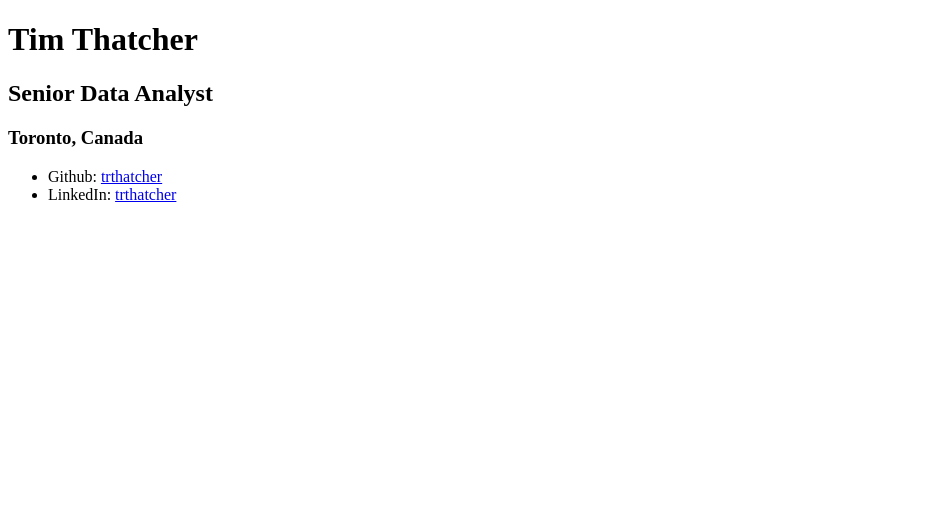
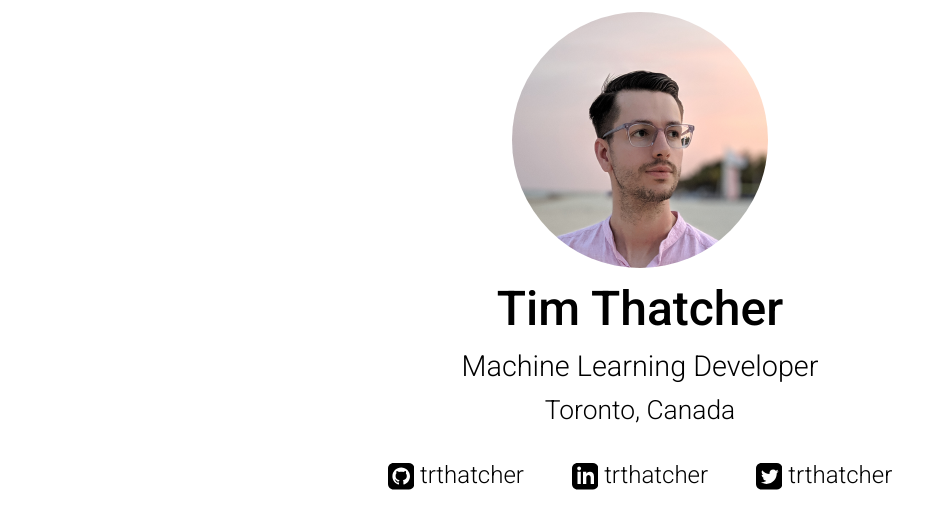
Before and after one commit to trthatcher/trthatcher.github.io, a plain HTML site: page index.html in a window 1280 px wide. Shown: the whole page, without its empty margins (0-947 px from the left). Drawn offline with Linux system fonts and the light colour scheme.

Commit message:
Update page design, add social media links + logos and add profile picture

```diff
--- a/index.html
+++ b/index.html
@@ -3,21 +3,101 @@
     <head>
     <meta charset="UTF-8">
     <meta name="viewport" content="width=device-width,initial-scale=1">
-    <title>Tim Thatcher - Senior Data Analyst</title>
+    <title>Tim Thatcher - Machine Learning Developer</title>
     <meta name="author" content="Tim Thatcher">
     <meta name="description" content="Homepage of Tim Thatcher">
-    <meta name="keywords" content="data,machine learning,data analyst,tim,thatcher">
+    <meta name="keywords" content="data,machine learning,developer,tim,thatcher">
     <style type="text/css">
+        html, body, main, nav, h1, h2, h3, ul, li {
+            margin: 0;
+            padding: 0;
+            font-size: 100%;
+            font-weight: inherit;
+        }
 
+        html {
+            font: 300 24px "Roboto", sans-serif;
+            text-align: center;
+        }
+
+        main {
+            margin: 0 auto;
+            max-width: 39rem;
+        }
+
+        main > * {
+            margin: 0 0.5rem 0.5rem 0.5rem;
+        }
+
+        main > :first-child { margin: 0.5rem; }
+
+        h1 {
+            font-size: 2rem;
+            font-weight: 500;
+        }
+
+        h2 { font-size: 1.2rem; }
+        h3 { font-size: 1.1rem; }
+
+        ul {
+            list-style-type: none;
+            display: flex;
+            flex-direction: row;
+            flex-wrap: wrap;
+            justify-content: center;
+            align-items: center;
+        }
+
+        ul li {
+            margin: 1rem;
+        }
+
+        a {
+            text-decoration: none;
+            color: black;
+        }
+
+        img.profile {
+            display: block;
+            padding: 0;
+            margin: 0.5rem auto;
+            border-radius: 50%;
+            border: none;
+            width: 256px;
+            height: 256px;
+        }
+
+        .icon {
+            display: inline-block;
+            width: 1.1rem;
+            height: 1.1rem;
+            vertical-align: middle;
+        }
     </style>
+    <link href="https://fonts.googleapis.com/css?family=Roboto:300,500&display=swap" rel="stylesheet">
 </head>
 <body>
-    <h1>Tim Thatcher</h1>
-    <h2>Senior Data Analyst</h2>
-    <h3>Toronto, Canada</h3>
-    <ul>
-        <li>Github: <a href="https://github.com/trthatcher">trthatcher</a></li>
-        <li>LinkedIn: <a href="https://www.linkedin.com/in/trthatcher/">trthatcher</a></li>
-    </ul>
+    <main role="main">
+        <img class="profile" src="tim.png" />
+        <h1>Tim Thatcher</h1>
+        <h2>Machine Learning Developer</h2>
+        <h3>Toronto, Canada</h3>
+        <nav>
+            <ul>
+                <li><a href="https://github.com/trthatcher">
+                    <svg xmlns="http://www.w3.org/2000/svg" class="icon" viewBox="0 0 24 24"><path d="M19 0h-14c-2.761 0-5 2.239-5 5v14c0 2.761 2.239 5 5 5h14c2.762 0 5-2.239 5-5v-14c0-2.761-2.238-5-5-5zm-4.466 19.59c-.405.078-.534-.171-.534-.384v-2.195c0-.747-.262-1.233-.55-1.481 1.782-.198 3.654-.875 3.654-3.947 0-.874-.312-1.588-.823-2.147.082-.202.356-1.016-.079-2.117 0 0-.671-.215-2.198.82-.64-.18-1.324-.267-2.004-.271-.68.003-1.364.091-2.003.269-1.528-1.035-2.2-.82-2.2-.82-.434 1.102-.16 1.915-.077 2.118-.512.56-.824 1.273-.824 2.147 0 3.064 1.867 3.751 3.645 3.954-.229.2-.436.552-.508 1.07-.457.204-1.614.557-2.328-.666 0 0-.423-.768-1.227-.825 0 0-.78-.01-.055.487 0 0 .525.246.889 1.17 0 0 .463 1.428 2.688.944v1.489c0 .211-.129.459-.528.385-3.18-1.057-5.472-4.056-5.472-7.59 0-4.419 3.582-8 8-8s8 3.581 8 8c0 3.533-2.289 6.531-5.466 7.59z"/></svg>
+                    trthatcher
+                </a></li>
+                <li><a href="https://www.linkedin.com/in/trthatcher/">
+                    <svg xmlns="http://www.w3.org/2000/svg" class="icon" viewBox="0 0 24 24"><path d="M19 0h-14c-2.761 0-5 2.239-5 5v14c0 2.761 2.239 5 5 5h14c2.762 0 5-2.239 5-5v-14c0-2.761-2.238-5-5-5zm-11 19h-3v-11h3v11zm-1.5-12.268c-.966 0-1.75-.79-1.75-1.764s.784-1.764 1.75-1.764 1.75.79 1.75 1.764-.783 1.764-1.75 1.764zm13.5 12.268h-3v-5.604c0-3.368-4-3.113-4 0v5.604h-3v-11h3v1.765c1.396-2.586 7-2.777 7 2.476v6.759z"/></svg>
+                    trthatcher
+                </a></li>
+                <li><a href="https://twitter.com/trthatcher">
+                    <svg xmlns="http://www.w3.org/2000/svg" class="icon" viewBox="0 0 24 24"><path d="M19 0h-14c-2.761 0-5 2.239-5 5v14c0 2.761 2.239 5 5 5h14c2.762 0 5-2.239 5-5v-14c0-2.761-2.238-5-5-5zm-.139 9.237c.209 4.617-3.234 9.765-9.33 9.765-1.854 0-3.579-.543-5.032-1.475 1.742.205 3.48-.278 4.86-1.359-1.437-.027-2.649-.976-3.066-2.28.515.098 1.021.069 1.482-.056-1.579-.317-2.668-1.739-2.633-3.26.442.246.949.394 1.486.411-1.461-.977-1.875-2.907-1.016-4.383 1.619 1.986 4.038 3.293 6.766 3.43-.479-2.053 1.08-4.03 3.199-4.03.943 0 1.797.398 2.395 1.037.748-.147 1.451-.42 2.086-.796-.246.767-.766 1.41-1.443 1.816.664-.08 1.297-.256 1.885-.517-.439.656-.996 1.234-1.639 1.697z"/></svg>
+                    trthatcher
+                </a></li>
+            </ul>
+        </nav>
+    </main>
 </body>
 </html>
```
Also changed, not shown: tim.png (added).
